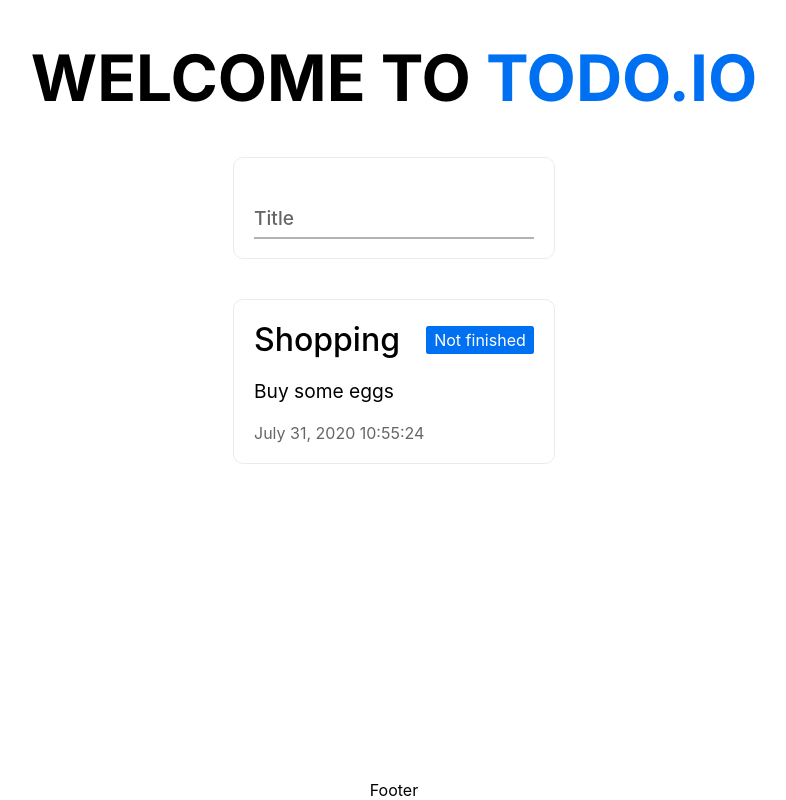
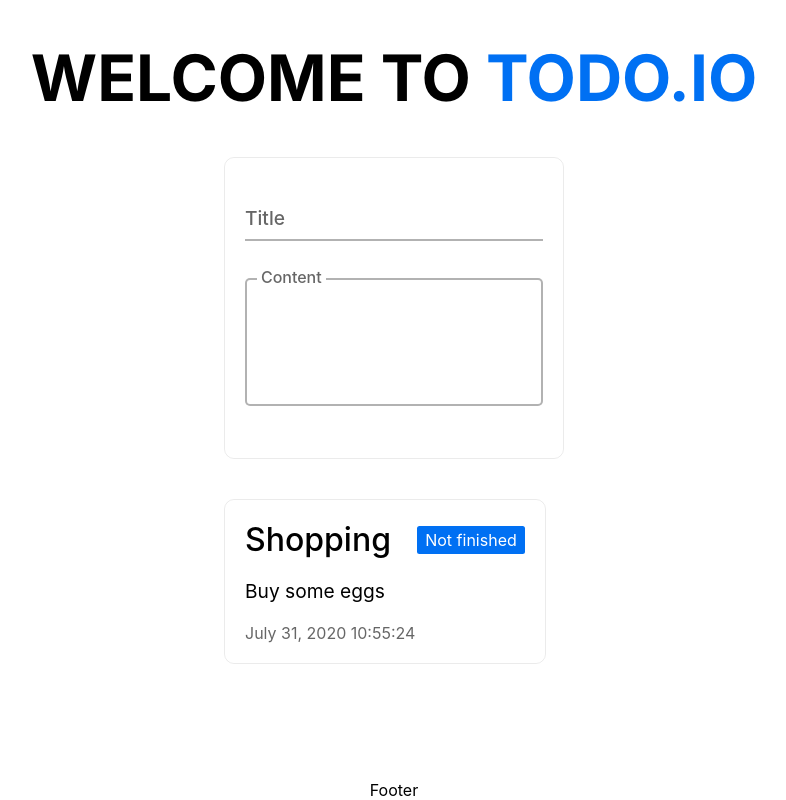
Before and after one commit to berakoc/todo-app, a React (Create React App) app in the folder client/: page / in a window 1280 px wide. Shown: the whole page, without its empty margins (246-1032 px from the left). Built offline with nearby package versions, Linux system fonts and the light colour scheme.

Commit message:
📦 NEW: Added TextArea Component to the TodoAdder

```diff
--- a/client/src/components/TodoAdder.tsx
+++ b/client/src/components/TodoAdder.tsx
@@ -2,7 +2,7 @@ import React, { Component } from 'react'
 import PropTypes from 'prop-types'
 import './TodoAdder.css'
 import Input from './native/Input'
-import InputArea from './native/InputArea'
+import TextArea from './native/TextArea'
 
 interface TodoAdderProps {
 
@@ -19,6 +19,7 @@ export default class TodoAdder extends Component<TodoAdderProps, TodoAdderState>
         return (
             <div id="TodoAdder">
                 <Input type="text" placeHolder="Title"/>
+                <TextArea title="Content"/>
             </div>
         )
     }
--- a/client/src/components/native/Input.css
+++ b/client/src/components/native/Input.css
@@ -32,11 +32,3 @@
     pointer-events: none;
     transition: all 0.15s ease-in-out;
 }
-
-.inputContainer .active {
-    color: var(--color-primary);
-}
-
-.inputContainer .inactive {
-    color: var(--color-gray);
-}
--- a/client/src/components/native/Input.tsx
+++ b/client/src/components/native/Input.tsx
@@ -1,4 +1,4 @@
-import React, { Component, FocusEvent } from 'react'
+import React, { Component, FocusEvent, ChangeEvent } from 'react'
 import PropTypes from 'prop-types'
 import './Input.css'
 
@@ -9,6 +9,7 @@ interface InputProps {
 
 interface InputState {
     labelState: LabelState
+    title: string
 }
 
 enum LabelState {
@@ -22,9 +23,11 @@ export default class Input extends Component<InputProps, InputState> {
     constructor(props: InputProps) {
         super(props)
         this.state = {
-            labelState: LabelState.INACTIVE
+            labelState: LabelState.INACTIVE,
+            title: ''
         }
         this.updateLabel = this.updateLabel.bind(this)
+        this.changeTitle = this.changeTitle.bind(this)
     }
 
     updateLabel(event: FocusEvent): void {
@@ -46,10 +49,16 @@ export default class Input extends Component<InputProps, InputState> {
         }
     }
 
+    changeTitle(event: ChangeEvent) {
+        this.setState({
+            title: (event.target as HTMLInputElement).value
+        })
+    }
+
     render() {
         return (
             <div className="inputContainer">
-                <input onFocus={this.updateLabel} onBlur={this.updateLabel} type={this.props.type}/>
+                <input onChange={this.changeTitle} value={this.state.title} onFocus={this.updateLabel} onBlur={this.updateLabel} type={this.props.type}/>
                 <label className="label">
                 <span>{this.props.placeHolder}</span>
                 </label>
--- /dev/null
+++ b/client/src/components/native/TextArea.css
@@ -0,0 +1,33 @@
+.textArea {
+    position: relative;
+    text-align: left;
+    width: 100%;
+    height: 160px;
+    margin-top: 40px;
+}
+
+.textArea textarea {
+    box-sizing: border-box;
+    width: 100%;
+    height: 80%;
+    resize: none;
+    border: 2px solid var(--color-gray-light);
+    border-radius: calc(var(--border-radius) / 2);
+    outline: none;
+    padding: calc(var(--card-padding) * 0.6);
+    font-size: calc(var(--font-size) * 0.8);
+}
+
+.textArea textArea:focus {
+    border: 2px solid var(--color-primary);
+}
+
+.textArea label {
+    position: absolute;
+    color: var(--color-gray);
+    font-weight: 500;
+    top: -7%;
+    left: 4%;
+    background-color: white;
+    padding: 0 4px;
+}
--- /dev/null
+++ b/client/src/components/native/TextArea.tsx
@@ -0,0 +1,55 @@
+import React, { Component, ChangeEvent } from 'react'
+import PropTypes from 'prop-types'
+import './TextArea.css'
+
+interface TextAreaProps {
+    title: string
+}
+
+interface TextAreaState {
+    content: string,
+}
+
+export default class TextArea extends Component<TextAreaProps, TextAreaState> {
+    static propTypes = {}
+
+    constructor(props: TextAreaProps) {
+        super(props)
+        this.state = {
+            content: '',
+        }
+        this.updateContent = this.updateContent.bind(this)
+    }
+
+    updateActivity(event: ChangeEvent) {
+        (document.querySelector('.textArea label') as HTMLLabelElement).className = ''
+        switch (event.type) {
+            case 'focus': {
+                (document.querySelector('.textArea label') as HTMLLabelElement).classList.add('active')
+                break
+            }
+            case 'blur': {
+                (document.querySelector('.textArea label') as HTMLLabelElement).classList.add('inactive')
+            }
+        }
+    }
+
+    updateContent(event: ChangeEvent) {
+        this.setState({
+            content: (event.target as HTMLTextAreaElement).value
+        })
+    }
+
+    render() {
+        return (
+            <div className="textArea">
+                <textarea onChange={this.updateContent} value={this.state.content} onFocus={this.updateActivity} onBlur={this.updateActivity}  className="animated"></textarea>
+                <label className="animated">{this.props.title}</label>
+            </div>
+        )
+    }
+}
+
+TextArea.propTypes = {
+    title: PropTypes.string.isRequired
+}
--- a/client/src/index.css
+++ b/client/src/index.css
@@ -24,7 +24,25 @@ body {
   box-sizing: border-box;
 }
 
+textarea, input {
+  font-family: -apple-system, BlinkMacSystemFont, 'Segoe UI', 'Roboto', 'Oxygen',
+  'Ubuntu', 'Cantarell', 'Fira Sans', 'Droid Sans', 'Helvetica Neue',
+  sans-serif;
+}
+
 code {
   font-family: source-code-pro, Menlo, Monaco, Consolas, 'Courier New',
     monospace;
 }
+
+.animated {
+  transition: all 0.15s ease-in-out;
+}
+
+.active {
+  color: var(--color-primary) !important;
+}
+
+.inactive {
+  color: var(--color-gray) !important;
+}
```
Also changed, not shown: client/src/components/native/InputArea.tsx (deleted, +0 -11 lines), client/src/components/native/InputArea.css (deleted).
